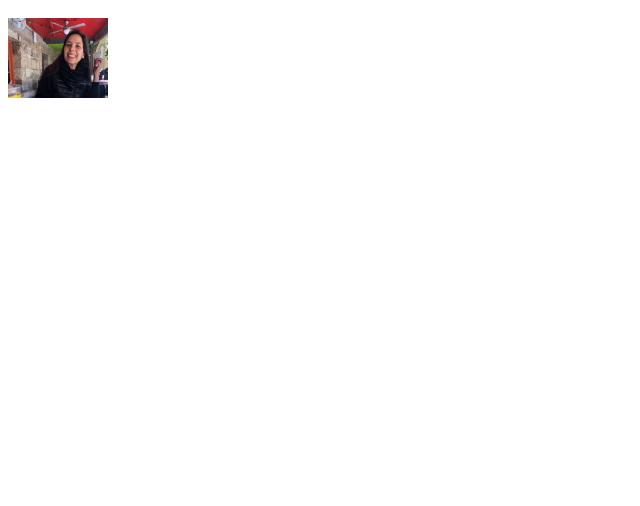
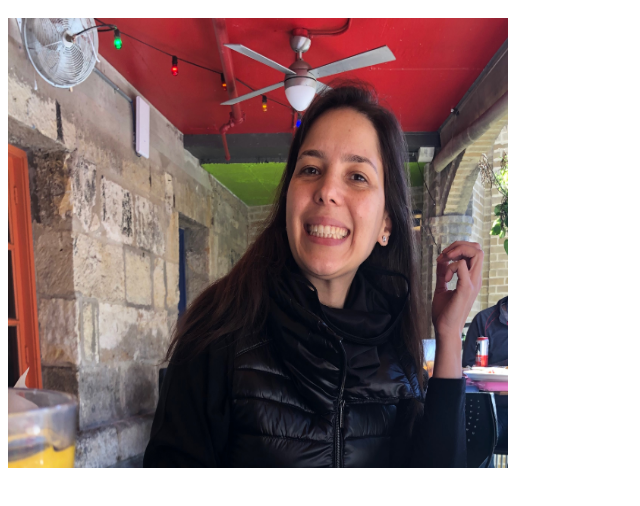
Before and after one commit to malenagomez/malenagomez.github.io, a plain HTML site: page index.html in a window 1280 px wide. Shown: the part 48-554 px from the top of the page, without its empty margins (0-640 px from the left). Drawn offline with Linux system fonts and the light colour scheme.

Commit message:
Update index.html

```diff
--- a/index.html
+++ b/index.html
@@ -1,4 +1,4 @@
 <html>
     <h1>Malena's Portfolio</h1>
-    <img src="./bioPic1.JPEG" atl="bioPic1.JPEG" width="100" height="80"/>
+    <img src="./bioPic1.JPEG" atl="bioPic1.JPEG" width="500" height="450"/>
 </html>
```
